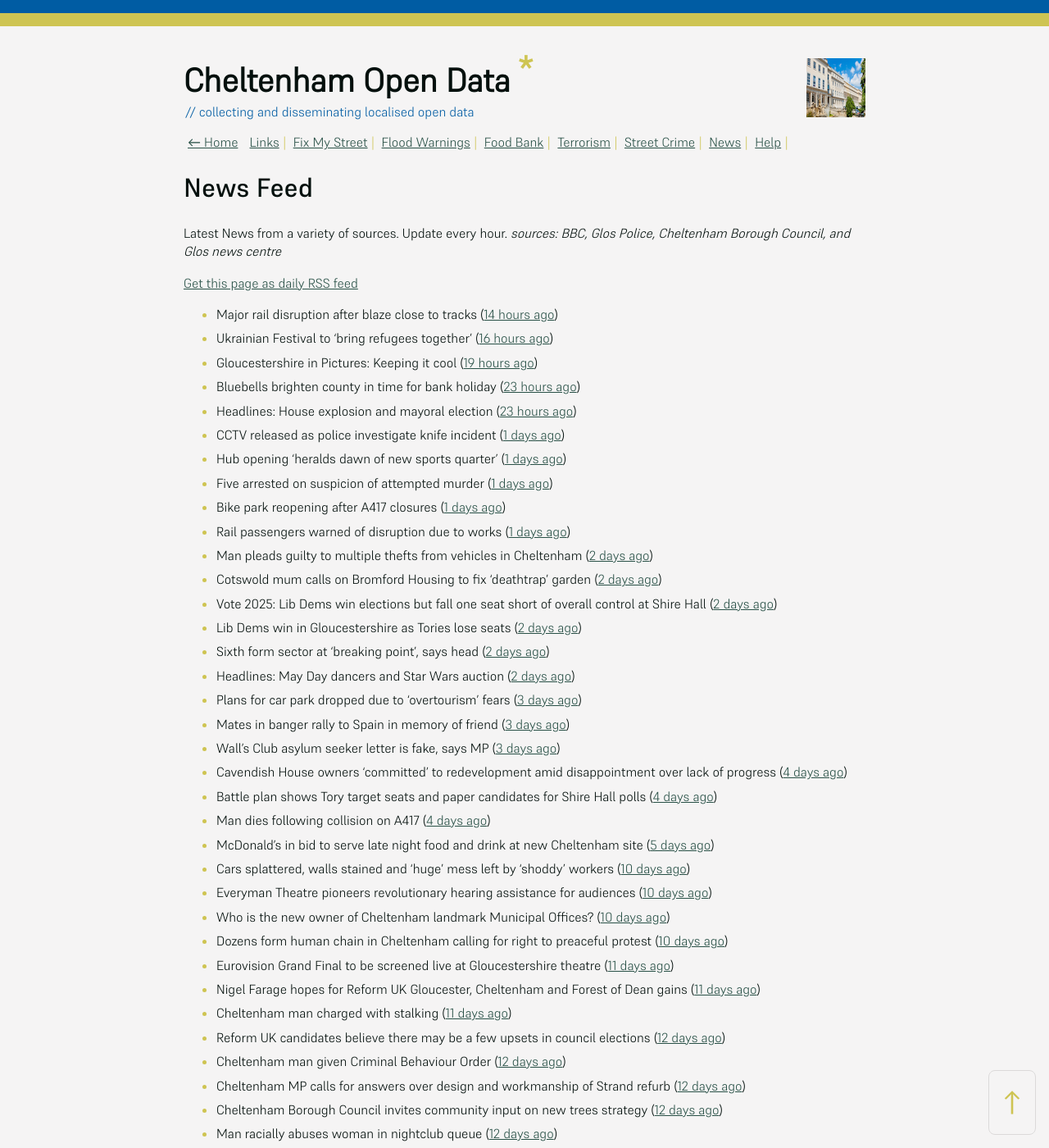
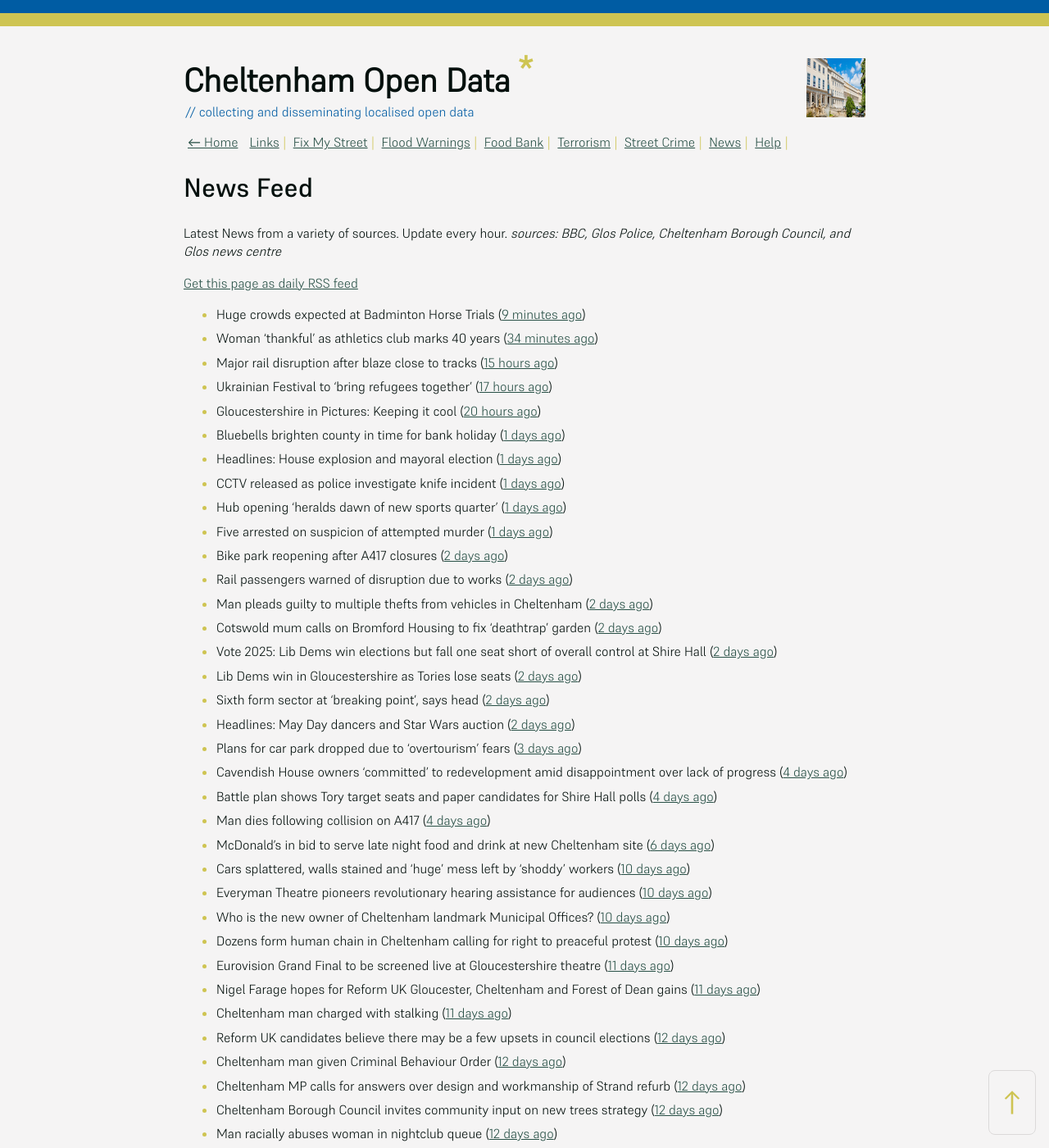
Before and after one commit to mat-0/cheltenham-open-data, a Jekyll site: the page built from _pages/news.md, in a window 1280 px wide and 1400 px high. Shown: the whole window at 82% size. Built offline with Jekyll 4.4.1, drawn with Linux system fonts in a browser that asks for light colours.

Commit message:
Updated 2025-05-05 06:58:08

```diff
--- a/_pages/news.md
+++ b/_pages/news.md
@@ -12,16 +12,18 @@ _sources: BBC, Glos Police, Cheltenham Borough Council, and Glos news centre_
 [Get this page as daily RSS feed](/daily.rss)
 
 <!-- news_marker starts -->
-- Major rail disruption after blaze close to tracks ([14 hours ago](https://www.bbc.com/news/articles/cjew5q07n7go))
-- Ukrainian Festival to 'bring refugees together' ([16 hours ago](https://www.bbc.com/news/articles/c4g2qzzvjq0o))
-- Gloucestershire in Pictures: Keeping it cool ([19 hours ago](https://www.bbc.com/news/articles/ce8gedxkv0do))
-- Bluebells brighten county in time for bank holiday ([23 hours ago](https://www.bbc.com/news/articles/crm3rwy8vj2o))
-- Headlines: House explosion and mayoral election ([23 hours ago](https://www.bbc.com/news/articles/c93g20dqq0eo))
+- Huge crowds expected at Badminton Horse Trials ([9 minutes ago](https://www.bbc.com/news/articles/c93g4dz38jgo))
+- Woman 'thankful' as athletics club marks 40 years ([34 minutes ago](https://www.bbc.com/news/articles/cn80nv4mr79o))
+- Major rail disruption after blaze close to tracks ([15 hours ago](https://www.bbc.com/news/articles/cjew5q07n7go))
+- Ukrainian Festival to 'bring refugees together' ([17 hours ago](https://www.bbc.com/news/articles/c4g2qzzvjq0o))
+- Gloucestershire in Pictures: Keeping it cool ([20 hours ago](https://www.bbc.com/news/articles/ce8gedxkv0do))
+- Bluebells brighten county in time for bank holiday ([1 days ago](https://www.bbc.com/news/articles/crm3rwy8vj2o))
+- Headlines: House explosion and mayoral election ([1 days ago](https://www.bbc.com/news/articles/c93g20dqq0eo))
 - CCTV released as police investigate knife incident ([1 days ago](https://www.bbc.com/news/articles/cj3x4l61g8xo))
 - Hub opening 'heralds dawn of new sports quarter' ([1 days ago](https://www.bbc.com/news/articles/c87p27r02jqo))
 - Five arrested on suspicion of attempted murder ([1 days ago](https://www.bbc.com/news/articles/c3evlv8kdkxo))
-- Bike park reopening after A417 closures ([1 days ago](https://www.bbc.com/news/articles/ceqre24yew9o))
-- Rail passengers warned of disruption due to works ([1 days ago](https://www.bbc.com/news/articles/cde2jdn7k09o))
+- Bike park reopening after A417 closures ([2 days ago](https://www.bbc.com/news/articles/ceqre24yew9o))
+- Rail passengers warned of disruption due to works ([2 days ago](https://www.bbc.com/news/articles/cde2jdn7k09o))
 - Man pleads guilty to multiple thefts from vehicles in Cheltenham ([2 days ago](https://gloucesternewscentre.co.uk/man-pleads-guilty-to-multiple-thefts-from-vehicles-in-cheltenham/))
 - Cotswold mum calls on Bromford Housing to fix ‘deathtrap’ garden ([2 days ago](https://gloucesternewscentre.co.uk/cotswold-mum-calls-on-bromford-housing-to-fix-deathtrap-garden/))
 - Vote 2025: Lib Dems win elections but fall one seat short of overall control at Shire Hall ([2 days ago](https://gloucesternewscentre.co.uk/vote-2025-lib-dems-win-elections-but-fall-one-seat-short-of-overall-control-at-shire-hall/))
@@ -29,12 +31,10 @@ _sources: BBC, Glos Police, Cheltenham Borough Council, and Glos news centre_
 - Sixth form sector at 'breaking point', says head ([2 days ago](https://www.bbc.com/news/articles/c4gr7lkmkzjo))
 - Headlines: May Day dancers and Star Wars auction ([2 days ago](https://www.bbc.com/news/articles/cvg9y17e5rgo))
 - Plans for car park dropped due to 'overtourism' fears ([3 days ago](https://www.bbc.com/news/articles/cm2xgzjmk63o))
-- Mates in banger rally to Spain in memory of friend ([3 days ago](https://www.bbc.com/news/articles/cx2wv3j4rwwo))
-- Wall's Club asylum seeker letter is fake, says MP ([3 days ago](https://www.bbc.com/news/articles/cjwv5dg2n1po))
 - Cavendish House owners ‘committed’ to redevelopment amid disappointment over lack of progress ([4 days ago](https://gloucesternewscentre.co.uk/cavendish-house-owners-committed-to-redevelopment-amid-disappointment-over-lack-of-progress/))
 - Battle plan shows Tory target seats and paper candidates for Shire Hall polls ([4 days ago](https://gloucesternewscentre.co.uk/battle-plan-shows-tory-target-seats-and-paper-candidates-for-shire-hall-polls/))
 - Man dies following collision on A417 ([4 days ago](https://gloucesternewscentre.co.uk/man-dies-following-collision-on-a417/))
-- McDonald’s in bid to serve late night food and drink at new Cheltenham site ([5 days ago](https://gloucesternewscentre.co.uk/mcdonalds-in-bid-to-serve-late-night-food-and-drink-at-new-cheltenham-site/))
+- McDonald’s in bid to serve late night food and drink at new Cheltenham site ([6 days ago](https://gloucesternewscentre.co.uk/mcdonalds-in-bid-to-serve-late-night-food-and-drink-at-new-cheltenham-site/))
 - Cars splattered, walls stained and ‘huge’ mess left by ‘shoddy’ workers ([10 days ago](https://gloucesternewscentre.co.uk/cars-splattered-walls-stained-and-huge-mess-left-by-shoddy-workers/))
 - Everyman Theatre pioneers revolutionary hearing assistance for audiences ([10 days ago](https://gloucesternewscentre.co.uk/everyman-theatre-pioneers-revolutionary-hearing-assistance-for-audiences/))
 - Who is the new owner of Cheltenham landmark Municipal Offices? ([10 days ago](https://gloucesternewscentre.co.uk/who-is-the-new-owner-of-cheltenham-landmark-municipal-offices/))
```
Also changed, not shown: _data/flood.json (+5 -69 lines), index.md (+5 -5 lines).
